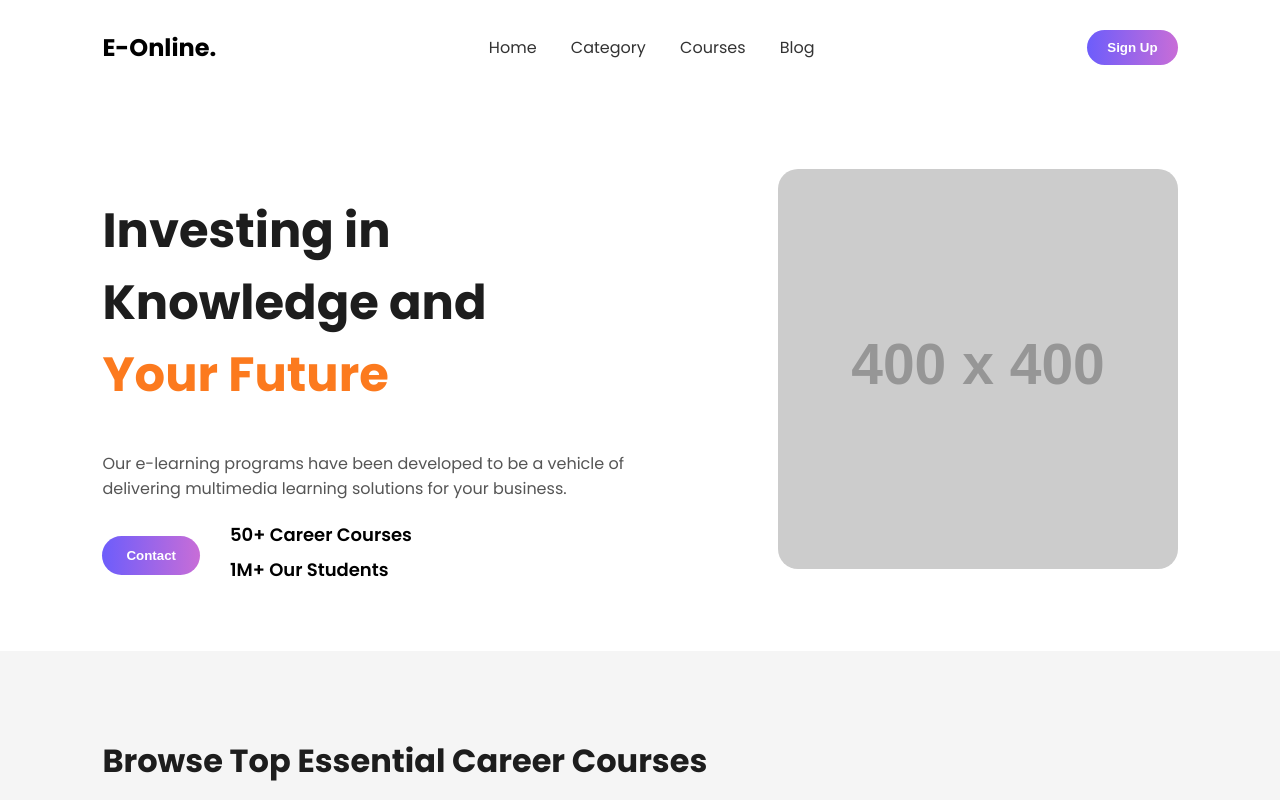
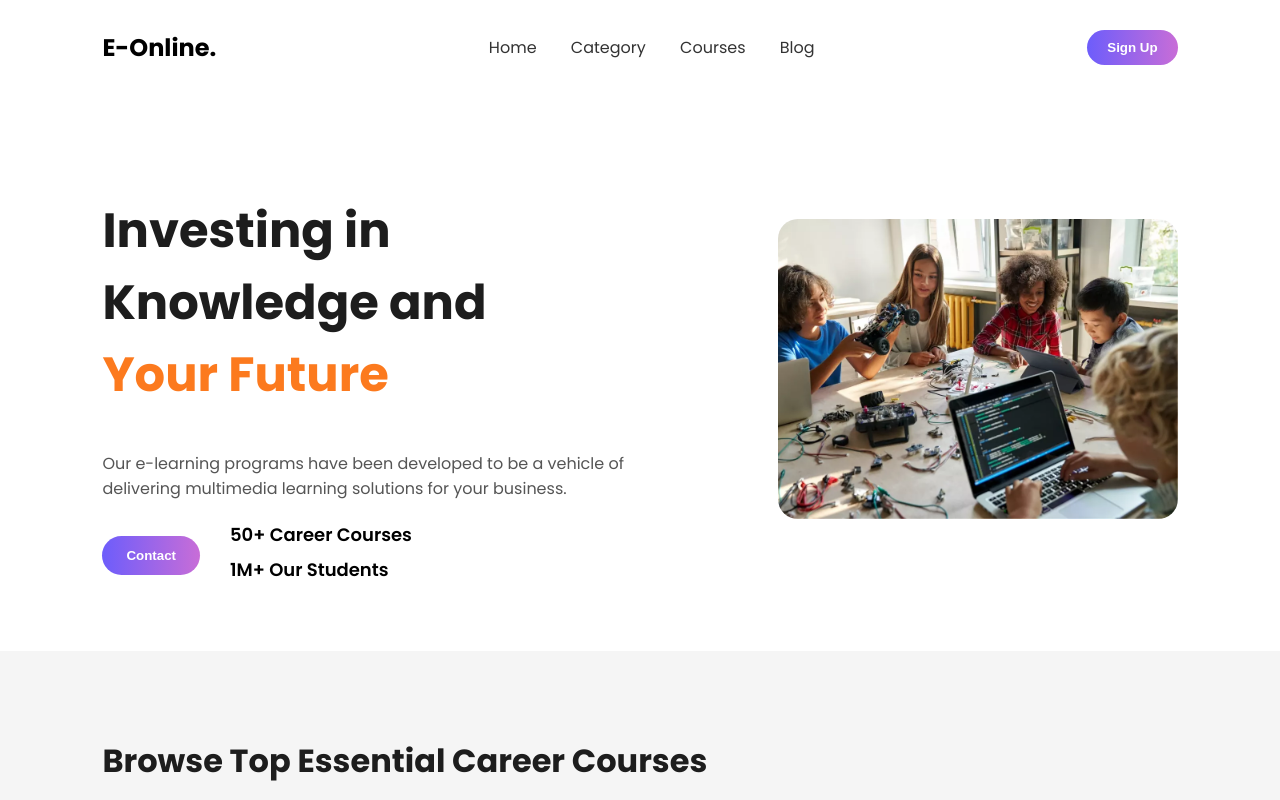
Before and after one commit to FUNT-ROBOTICS/Funt-Robotics-design-1, a plain HTML site: page index.html in a window 1280 px wide. Shown: the top 800 px of the page. Drawn offline with Linux system fonts and the light colour scheme; placeholder pictures from the web are drawn by us.

Commit message:
Update index.html

```diff
--- a/index.html
+++ b/index.html
@@ -168,8 +168,8 @@
     </div>
   </div>
   <div class="hero-image">
-    <img src="https://via.placeholder.com/400x400.png?text=Student+Image" alt="Student Image">
-  </div>
+  <img src="./kids.png" alt="Student Image">
+</div>
 </section>
 
 <section class="courses">
```
